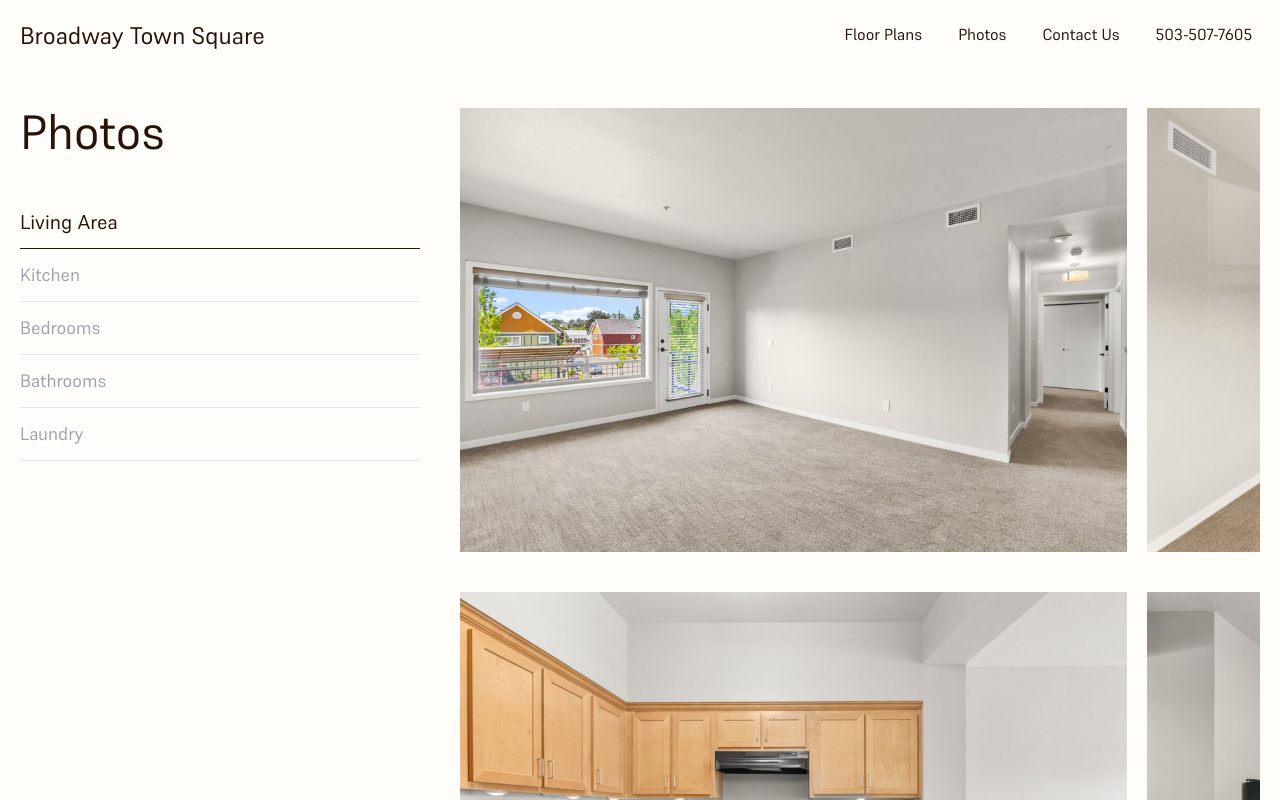
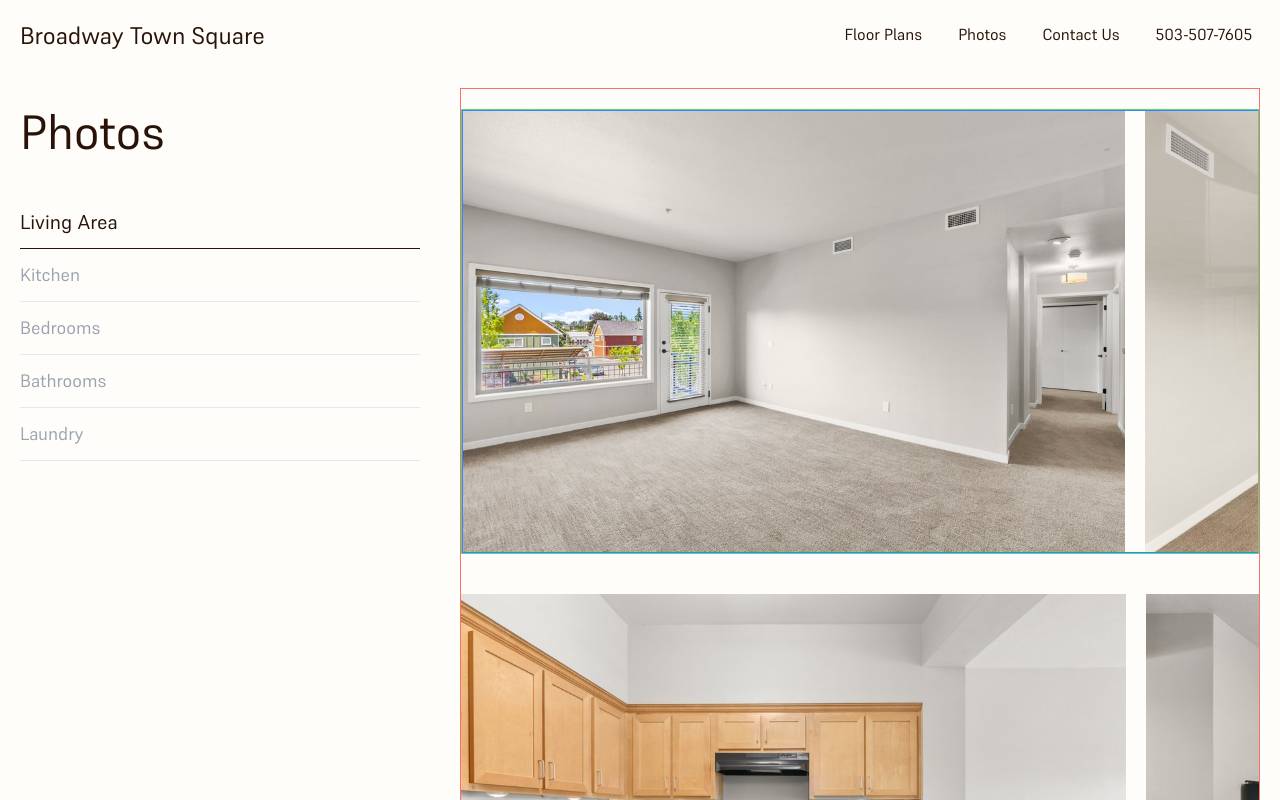
Before and after one commit to ClutchWebAdmin/broadway-town-square, a Next.js app: page /photos in a window 1280 px wide. Shown: the top 800 px of the page. Built offline with nearby package versions, Linux system fonts and the light colour scheme.

Commit message:
testing bug fix

```diff
--- a/src/app/components/PhotosSection.jsx
+++ b/src/app/components/PhotosSection.jsx
@@ -125,14 +125,14 @@ export default function PhotosSection() {
         </div>
       </div>
 
-      <div className="flex flex-col w-full lg:w-2/3 gap-10 pt-5">
+      <div className="flex flex-col w-full lg:w-2/3 border border-red-400 gap-10 pt-5">
         <div
           id="living-area"
-          className="flex flex-col gap-5 w-full lg:gap-0"
+          className="flex flex-col gap-5 overflow-x-scroll border border-green-400 w-full lg:gap-0"
           ref={livingAreaRef}
         >
           <h3 className="lg:hidden text-2xl">Living Area</h3>
-          <div className="flex flex-row gap-5 overflow-x-scroll w-full">
+          <div className="flex flex-row gap-5 border border-blue-500">
             <Image
               src={livingRoom1}
               alt="Living room"
```
